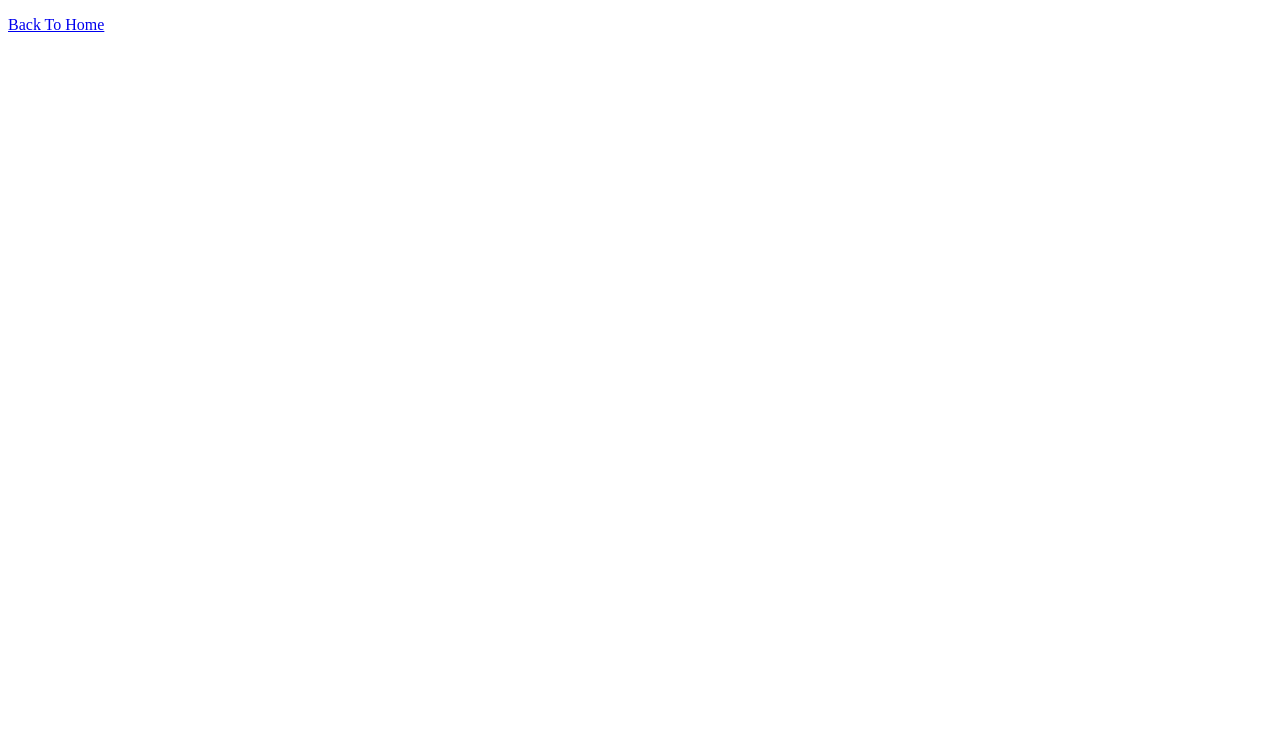
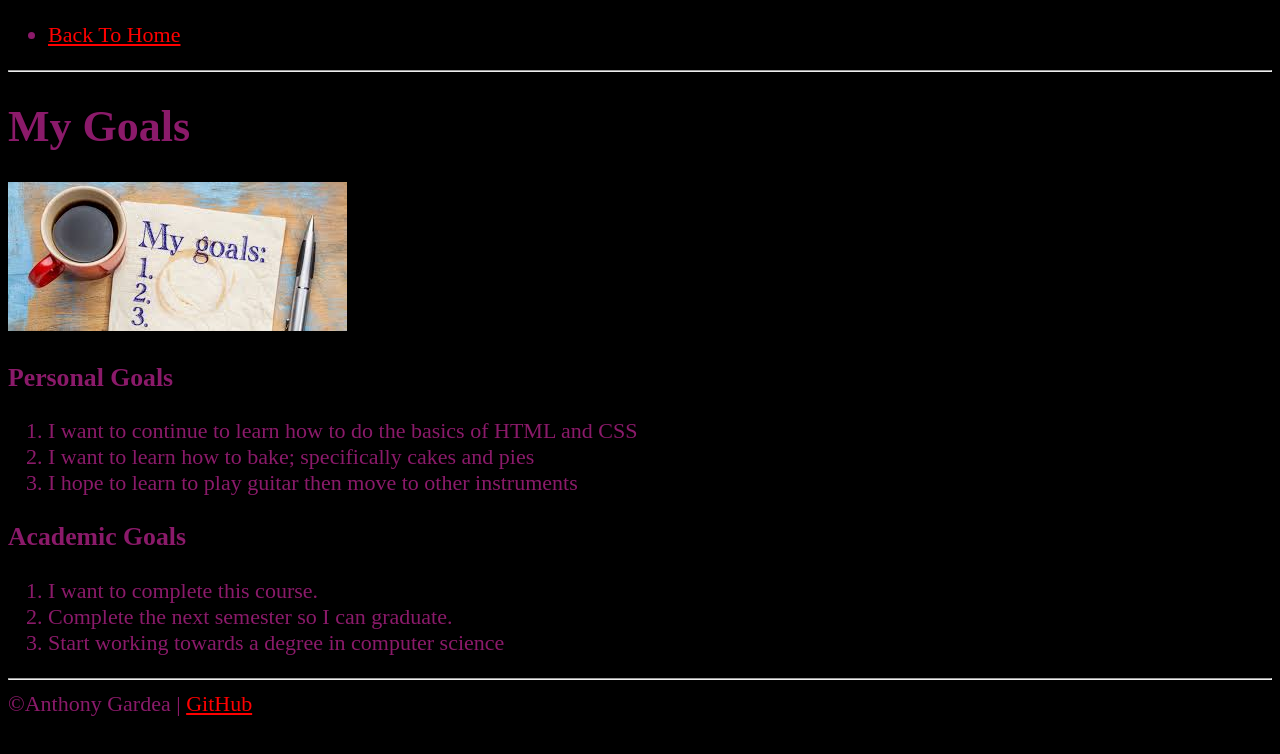
Before and after one commit to CIT85/anthonyg-pub, a plain HTML site: page w2/goals.html in a window 1280 px wide. Drawn offline with Linux system fonts and the light colour scheme.

Commit message:
step 3 complete

```diff
--- a/w2/goals.html
+++ b/w2/goals.html
@@ -4,14 +4,57 @@
 		<meta charset="UTF-8">
         <meta name="viewport" content="width=device-width, inital-scale=1.0">
 		<meta name="author" content="Anthony Gardea">
-		<meta name="description"content="This page contains all the reasons as to why I am taking this course.">
+		<meta name="description" content="This page contains all the reasons as to why I am taking this course.">
 
 		<title>My Goals</title>
         <link rel="icon" href="img/Favicon.jpg">
+        <link rel="stylesheet" href="main.css" type="text/css" >
     </head>
     <body>
-        <p>
-            <a href="/anthonyg-pub/w2/index.html">Back To Home</a>
-        </p>
+             <p>
+                <ul>
+                     <li>
+                         <a href="/anthonyg-pub/w2/index.html">Back To Home</a>
+                    </li>
+                </ul>
+
+    <hr>
+
+        <h1>
+            My Goals
+        </h1>
+        <img src="img/Goals.jpg" alt="Picture of Goals">
+        <h3>
+            Personal Goals
+        </h3>
+        <ol>
+            <li>
+                I want to continue to learn how to do the basics of HTML and CSS
+            </li>
+            <li>
+                I want to learn how to bake; specifically cakes and pies
+            </li>
+            <li>
+                I hope to learn to play guitar then move to other instruments
+            </li>
+        </ol>
+        <h3>
+            Academic Goals
+        </h3>
+        <ol>
+            <li>
+                I want to complete this course.
+            </li>
+            <li>
+                Complete the next semester so I can graduate.
+            </li>
+            <li>
+                Start working towards a degree in computer science
+            </li>
+        </ol>
+
+     <hr>
+
+        &copy;Anthony Gardea  | <a href="https://github.com/CIT85" target="_blank">GitHub</a>
     </body>
 </html>
```
Also changed, not shown: w2/index.html (+2 -1 lines), w2/learn-more.html (+35 -3 lines), w2/img/Goals.jpg (added), w2/img/Learn-More.jpg (added), w2/img/Waving.jpg (added).
